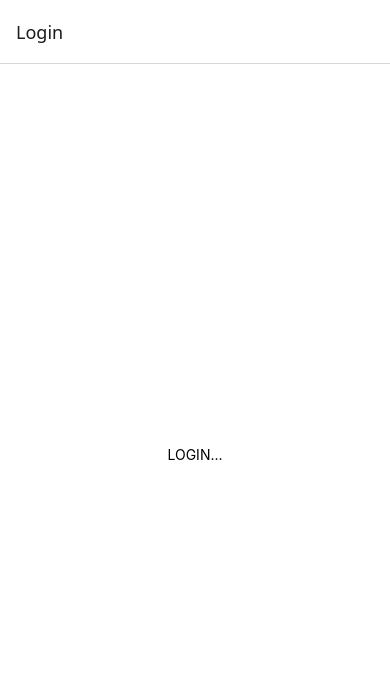
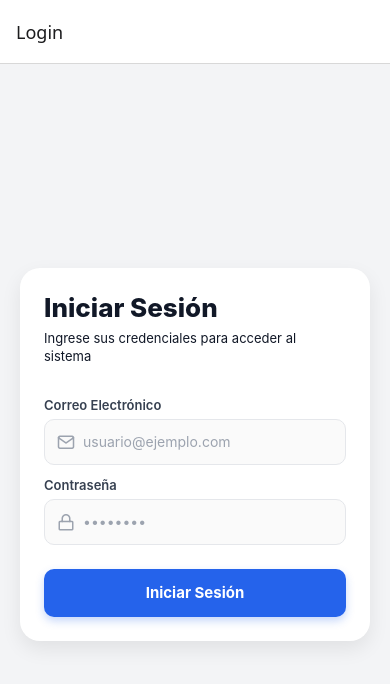
Before and after one commit to cszcszczs/MediChain, a React Native app: screen /Login in a window 390 px wide. Shown: the top 684 px of the page. Built offline with nearby package versions, Linux system fonts and the light colour scheme.

Commit message:
<feat> add logic and styles to login screen

```diff
--- a/src/navigation/AppNavigator.tsx
+++ b/src/navigation/AppNavigator.tsx
@@ -10,7 +10,10 @@ export function AppNavigator() {
   return (
     <NavigationContainer>
       <Stack.Navigator initialRouteName='Login'>
-        <Stack.Screen name='Login' component={LoginScreen} />
+        <Stack.Screen
+          name='Login'
+          component={LoginScreen}
+        />
       </Stack.Navigator>
     </NavigationContainer>
   );
--- a/src/screens/LoginScreen.tsx
+++ b/src/screens/LoginScreen.tsx
@@ -1,20 +1,88 @@
-import { StatusBar } from 'expo-status-bar';
-import { StyleSheet, Text, View } from 'react-native';
+import  { useState } from 'react';
+import {
+  View,
+  Text,
+  TextInput,
+  TouchableOpacity,
+  KeyboardAvoidingView,
+  Platform,
+  ScrollView,
+} from 'react-native';
+import { SafeAreaView } from 'react-native-safe-area-context';
+import { styles } from '../styles/LoginStyle';
+import { Feather } from '@expo/vector-icons';
+import { NativeStackScreenProps } from '@react-navigation/native-stack';
+import { AppstackParamList } from '../types/navigation';
 
-export function LoginScreen() {
+type props = NativeStackScreenProps<AppstackParamList, 'Login'>
+
+export function LoginScreen({navigation}: props) {
+  const [email, setEmail] = useState('');
+  const [password, setPassword] = useState('');
+  const [emailFocused, setEmailFocused] = useState(false);
+  const [passwordFocused, setPasswordFocused] = useState(false);
+
   return (
-    <View style={styles.container}>
-      <Text>LOGIN...</Text>
-      <StatusBar style="auto" />
-    </View>
+    <SafeAreaView style={styles.safeArea}>
+      <KeyboardAvoidingView
+        style={{ flex: 1 }}
+        behavior={Platform.OS === 'ios' ? 'padding' : 'height'}
+      >
+        <ScrollView
+          contentContainerStyle={styles.scrollContent}
+          keyboardShouldPersistTaps="handled"
+        >
+          <View style={styles.card}>
+            <Text style={styles.title}>Iniciar Sesión</Text>
+            <Text style={styles.subtitle}>
+              Ingrese sus credenciales para acceder al sistema
+            </Text>
+
+            {/* Correo electrónico */}
+            <Text style={styles.label}>Correo Electrónico</Text>
+            <View style={[styles.inputWrapper, emailFocused && styles.inputWrapperFocused]}>
+              <Feather name="mail" size={18} color="#9CA3AF" style={styles.icon} />
+              <TextInput
+                style={styles.input}
+                placeholder="usuario@ejemplo.com"
+                placeholderTextColor="#9CA3AF"
+                value={email}
+                onChangeText={setEmail}
+                onFocus={() => setEmailFocused(true)}
+                onBlur={() => setEmailFocused(false)}
+                keyboardType="email-address"
+                autoCapitalize="none"
+                autoCorrect={false}
+              />
+            </View>
+
+            {/* Contraseña */}
+            <Text style={styles.label}>Contraseña</Text>
+            <View style={[styles.inputWrapper, passwordFocused && styles.inputWrapperFocused]}>
+              <Feather name="lock" size={18} color="#9CA3AF" style={styles.icon} />
+              <TextInput
+                style={styles.input}
+                placeholder="••••••••"
+                placeholderTextColor="#9CA3AF"
+                value={password}
+                onChangeText={setPassword}
+                onFocus={() => setPasswordFocused(true)}
+                onBlur={() => setPasswordFocused(false)}
+                secureTextEntry
+              />
+            </View>
+
+            {/* Botón */}
+            <TouchableOpacity
+              style={styles.button}
+              onPress={() => { }}
+              activeOpacity={0.85}
+            >
+              <Text style={styles.buttonText}>Iniciar Sesión</Text>
+            </TouchableOpacity>
+          </View>
+        </ScrollView>
+      </KeyboardAvoidingView>
+    </SafeAreaView>
   );
 }
-
-const styles = StyleSheet.create({
-  container: {
-    flex: 1,
-    backgroundColor: '#fff',
-    alignItems: 'center',
-    justifyContent: 'center',
-  },
-});
--- /dev/null
+++ b/src/styles/ColorsStyle.tsx
@@ -0,0 +1,14 @@
+export const colors = {
+  background: '#F3F4F6',
+  white: '#FFFFFF',
+  textDark: '#111827',
+  textMedium: '#374151',
+  textLight: '#6B7280',
+  placeholder: '#9CA3AF',
+  border: '#E5E7EB',
+  borderLight: '#F3F4F6',
+  inputBg: '#FAFAFA',
+  primary: '#2563EB',
+  primaryLight: '#EFF6FF',
+  danger: '#EF4444',
+};
--- /dev/null
+++ b/src/styles/LoginStyle.tsx
@@ -0,0 +1,95 @@
+import { StyleSheet } from 'react-native';
+import { colors } from './ColorsStyle';
+
+export const styles = StyleSheet.create({
+  safeArea: {
+    flex: 1,
+    backgroundColor: colors.background,
+  },
+  scrollContent: {
+    flexGrow: 1,
+    justifyContent: 'center',
+    alignItems: 'center',
+    padding: 20,
+  },
+  card: {
+    width: '100%',
+    maxWidth: 360,
+    backgroundColor: colors.white,
+    borderRadius: 20,
+    padding: 24,
+    // Sombra iOS
+    shadowColor: '#000',
+    shadowOffset: { width: 0, height: 8 },
+    shadowOpacity: 0.08,
+    shadowRadius: 20,
+    // Elevación Android
+    elevation: 4,
+  },
+  title: {
+    fontSize: 26,
+    fontWeight: '800',
+    color: colors.textDark,
+    marginBottom: 6,
+  },
+  subtitle: {
+    fontSize: 13,
+    color: colors.textDark,
+    marginBottom: 20,
+    lineHeight: 18,
+  },
+  label: {
+    fontSize: 13,
+    fontWeight: '600',
+    color: colors.textMedium,
+    marginBottom: 6,
+    marginTop: 12,
+  },
+  inputWrapper: {
+    flexDirection: 'row',
+    alignItems: 'center',
+    borderWidth: 1,
+    borderColor: colors.border,
+    borderRadius: 10,
+    paddingHorizontal: 12,
+    height: 46,
+    backgroundColor: '#FAFAFA',
+  },
+  inputWrapperFocused: {
+    borderColor: colors.border,
+    borderWidth: 1.5,
+    backgroundColor: '#FFFFFF',
+  },
+  iconPlaceholder: {
+    fontSize: 15,
+    color: '#9CA3AF',
+    marginRight: 8,
+  },
+  icon: {
+    marginRight: 8,
+  },
+  input: {
+    flex: 1,
+    fontSize: 14,
+    color: '#111827',
+    paddingVertical: 0,
+  },
+  button: {
+    marginTop: 24,
+    backgroundColor: '#2563EB',
+    borderRadius: 10,
+    height: 48,
+    alignItems: 'center',
+    justifyContent: 'center',
+    shadowColor: '#2563EB',
+    shadowOffset: { width: 0, height: 4 },
+    shadowOpacity: 0.25,
+    shadowRadius: 8,
+    elevation: 3,
+  },
+  buttonText: {
+    color: '#FFFFFF',
+    fontSize: 15,
+    fontWeight: '700',
+  },
+});
```
